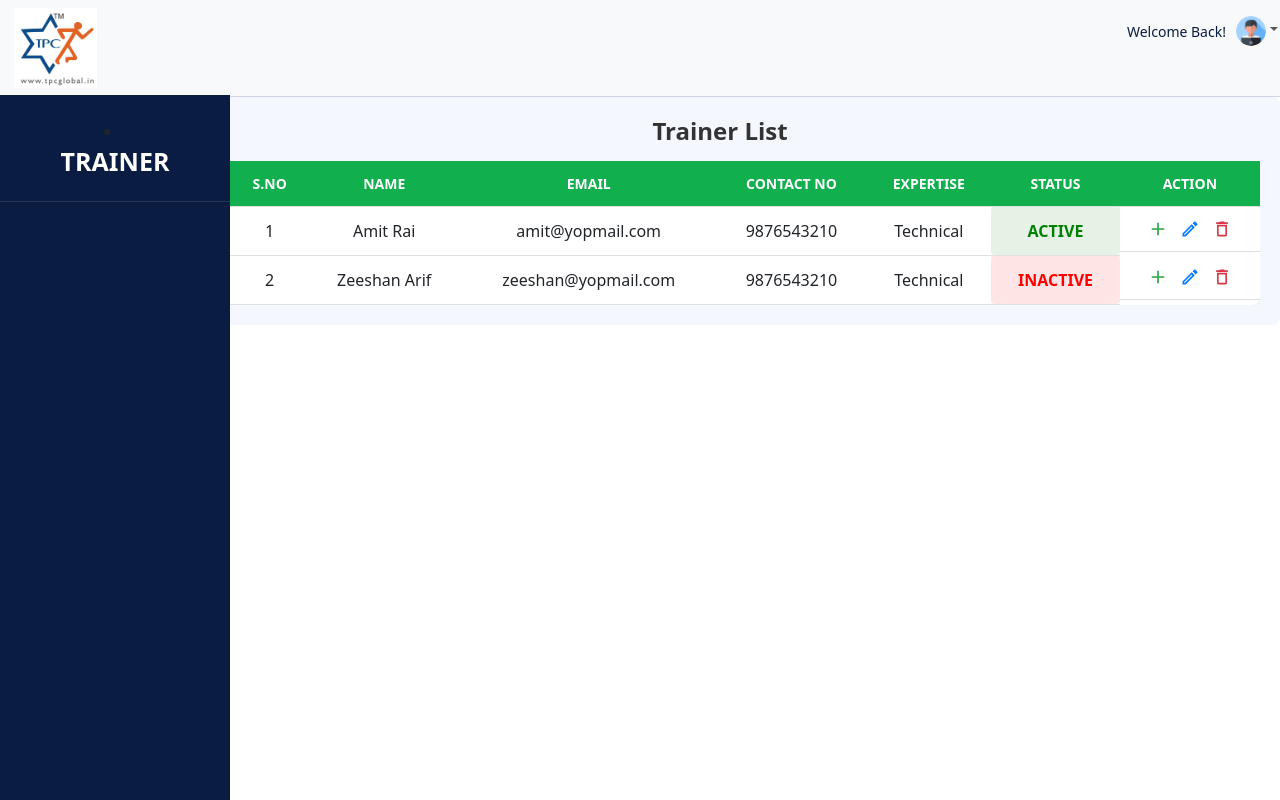
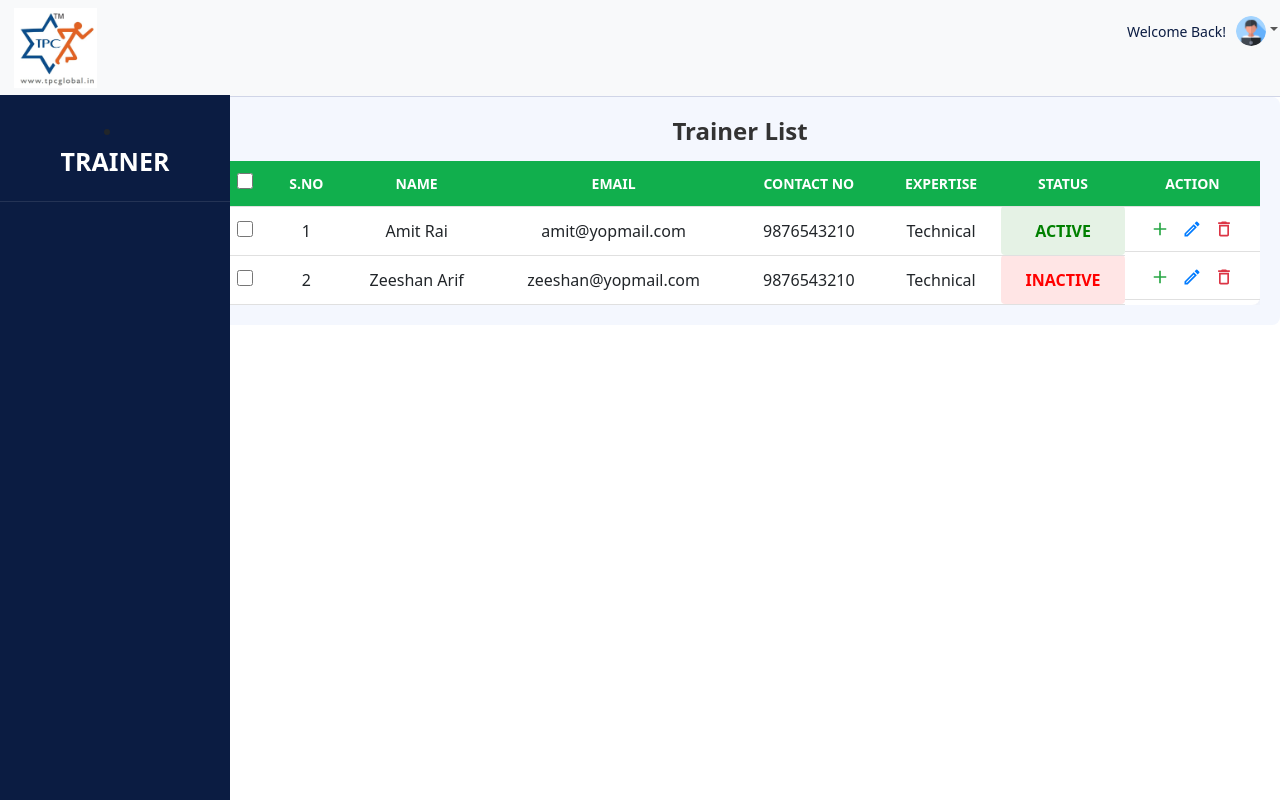
Before and after one commit to zeeshanarif3/portal_client, a React (Create React App) app: page /trainer-list in a window 1280 px wide. Built offline with nearby package versions, Linux system fonts and the light colour scheme.

Commit message:
listin,header,sidebar,modal,changes

```diff
--- a/src/Appdashboard/Admin/TrainerList.css
+++ b/src/Appdashboard/Admin/TrainerList.css
@@ -3,7 +3,7 @@
     padding: 20px;
     background: #f4f7fe;
     border-radius: 8px;
-    margin-left: 160px;
+    margin-left: 200px;
   }
 
   .trainer-list-title {
```
